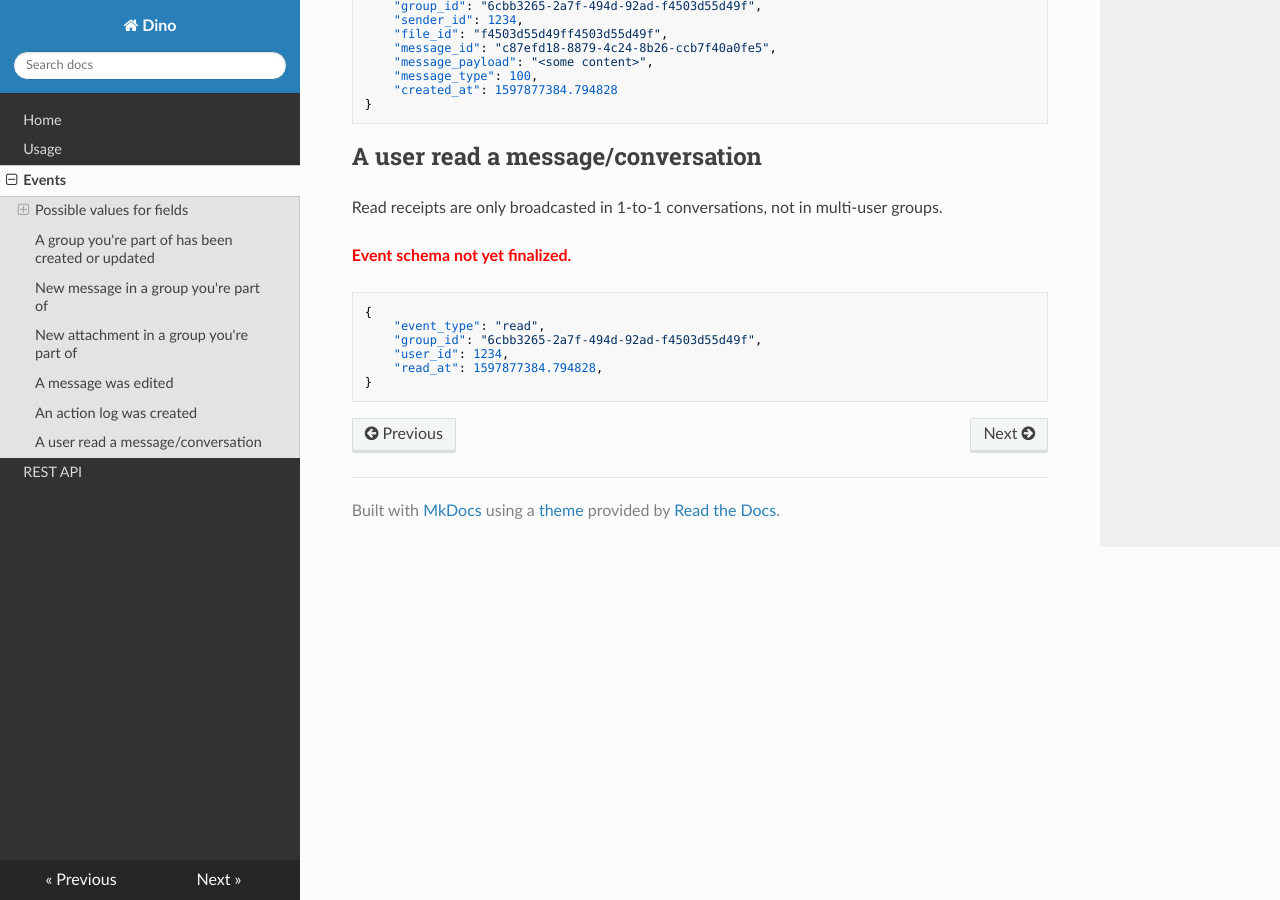
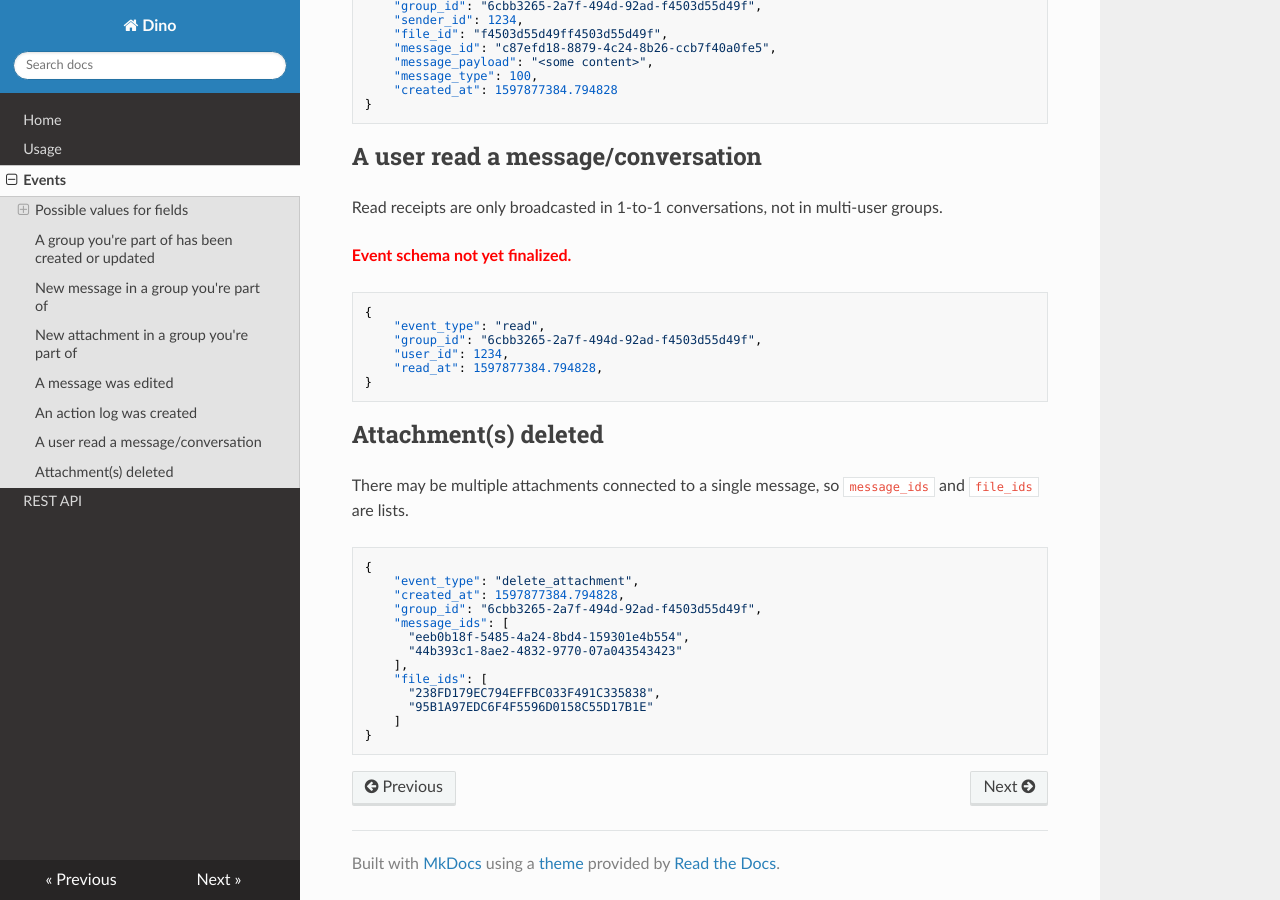
Before and after one commit to thenetcircle/dino-service, an MkDocs documentation site: the page built from docs/md/events.md, in a window 1280 px wide and 900 px high, scrolled down 2410 px. Built offline with MkDocs 1.6.1, drawn with Linux system fonts in a browser that asks for light colours; nearby versions of some CDN libraries.

Commit message:
docs for delete attachments event

````diff
--- a/docs/md/events.md
+++ b/docs/md/events.md
@@ -138,3 +138,23 @@ Read receipts are only broadcasted in 1-to-1 conversations, not in multi-user gr
     "read_at": 1597877384.794828,
 }
 ```
+
+## Attachment(s) deleted
+
+There may be multiple attachments connected to a single message, so `message_ids` and `file_ids` are lists.
+
+```json
+{
+    "event_type": "delete_attachment",
+    "created_at": 1597877384.794828,
+    "group_id": "6cbb3265-2a7f-494d-92ad-f4503d55d49f",
+    "message_ids": [
+      "eeb0b18f-5485-4a24-8bd4-159301e4b554",
+      "44b393c1-8ae2-4832-9770-07a043543423"
+    ],
+    "file_ids": [
+      "238FD179EC794EFFBC033F491C335838",
+      "95B1A97EDC6F4F5596D0158C55D17B1E"
+    ]
+}
+```
````
